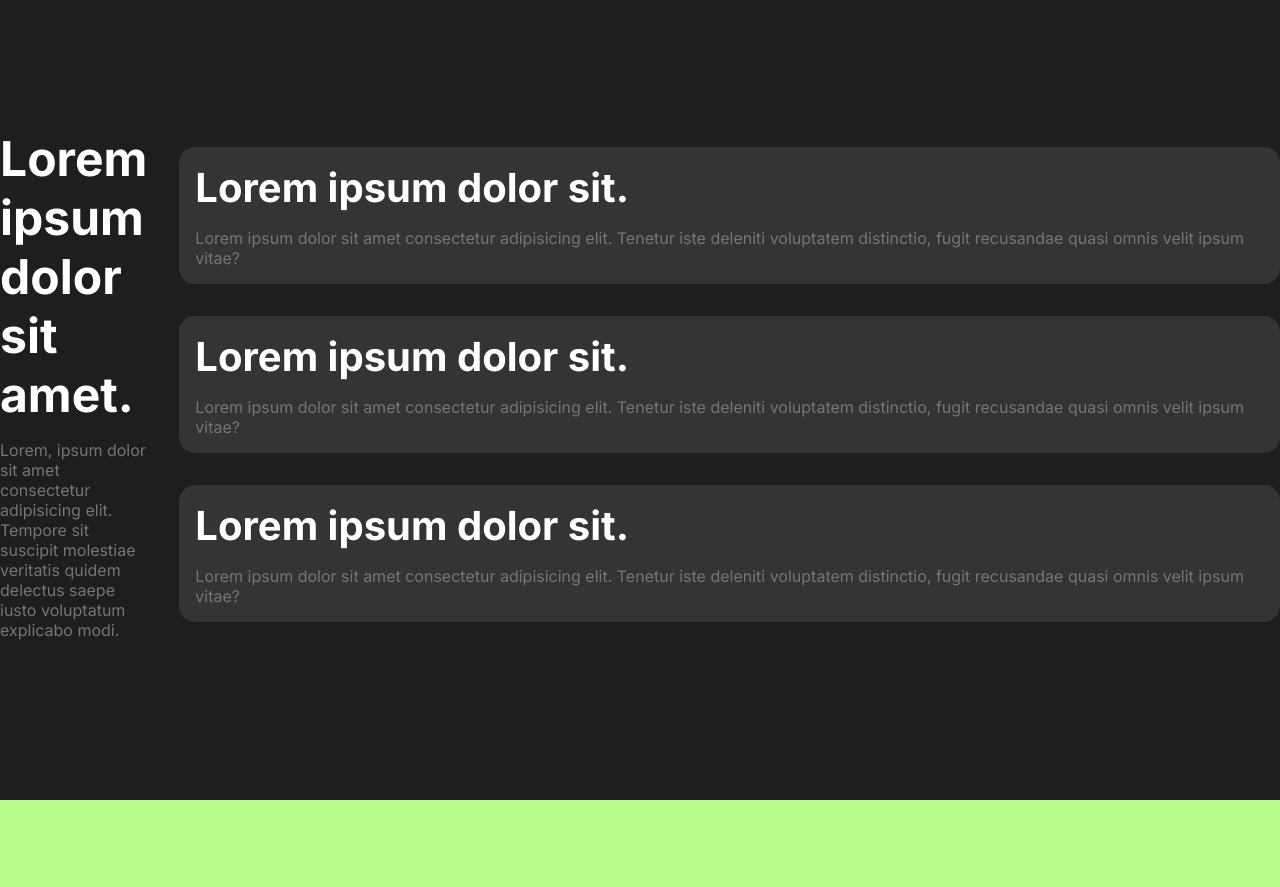
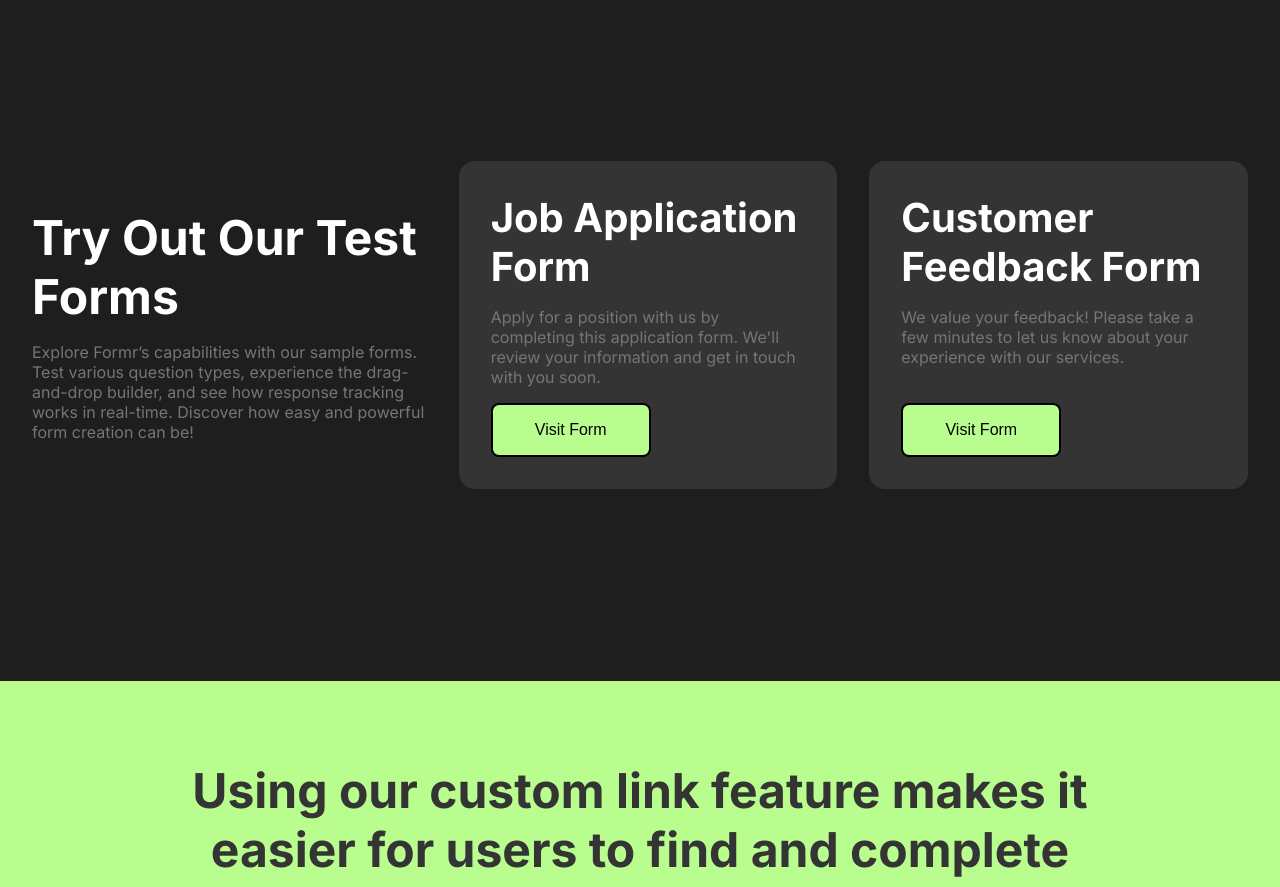
Before and after one commit to Milanb0z/forms-manager, a React (Vite) app in the folder client/: page / in a window 1280 px wide. Shown: the part 1020-1907 px from the top of the page. Built offline with nearby package versions, Linux system fonts and the light colour scheme.

Commit message:
Added: Test Forms

```diff
--- a/client/src/sections/TestForms/TestForms.jsx
+++ b/client/src/sections/TestForms/TestForms.jsx
@@ -1,45 +1,44 @@
 import React from "react";
 import classes from "./TextForms.module.scss";
+import { Button } from "@ui";
+import { Link } from "react-router-dom";
+
+const featuredForms = [
+  {
+    heading: "Job Application Form",
+    desc: "Apply for a position with us by completing this application form. We'll review your information and get in touch with you soon.",
+    solveLink: "/form/id/first",
+  },
+  {
+    heading: "Customer Feedback Form",
+    desc: "We value your feedback! Please take a few minutes to let us know about your experience with our services.",
+    solveLink: "/form/id/test1",
+  },
+];
 
 const TestForms = () => {
   return (
     <div className={classes.wrapper}>
       <section className={classes.forms}>
         <div className={classes.text}>
-          <h2>Lorem ipsum dolor sit amet.</h2>
+          <h2>Try Out Our Test Forms </h2>
           <p>
-            Lorem, ipsum dolor sit amet consectetur adipisicing elit. Tempore
-            sit suscipit molestiae veritatis quidem delectus saepe iusto
-            voluptatum explicabo modi.
+            Explore Formr’s capabilities with our sample forms. Test various
+            question types, experience the drag-and-drop builder, and see how
+            response tracking works in real-time. Discover how easy and powerful
+            form creation can be!
           </p>
         </div>
         <div className={classes.row}>
-          <div className={classes.card}>
-            <h3>Lorem ipsum dolor sit.</h3>
-            <p>
-              Lorem ipsum dolor sit amet consectetur adipisicing elit. Tenetur
-              iste deleniti voluptatem distinctio, fugit recusandae quasi omnis
-              velit ipsum vitae?
-            </p>
-          </div>
-
-          <div className={classes.card}>
-            <h3>Lorem ipsum dolor sit.</h3>
-            <p>
-              Lorem ipsum dolor sit amet consectetur adipisicing elit. Tenetur
-              iste deleniti voluptatem distinctio, fugit recusandae quasi omnis
-              velit ipsum vitae?
-            </p>
-          </div>
-
-          <div className={classes.card}>
-            <h3>Lorem ipsum dolor sit.</h3>
-            <p>
-              Lorem ipsum dolor sit amet consectetur adipisicing elit. Tenetur
-              iste deleniti voluptatem distinctio, fugit recusandae quasi omnis
-              velit ipsum vitae?
-            </p>
-          </div>
+          {featuredForms.map((card, index) => (
+            <div className={classes.card} key={index}>
+              <h3>{card.heading}</h3>
+              <p>{card.desc}</p>
+              <Link to={card.solveLink}>
+                <Button>Visit Form</Button>
+              </Link>
+            </div>
+          ))}
         </div>
       </section>
     </div>
--- a/client/src/sections/TestForms/TextForms.module.scss
+++ b/client/src/sections/TestForms/TextForms.module.scss
@@ -1,7 +1,7 @@
 .wrapper {
   background-color: var(--color-black-02);
-
   margin: 10em 0;
+  padding: 2em;
 }
 
 .text {
@@ -19,16 +19,46 @@
 }
 
 .row {
+  flex: 2;
   display: flex;
-  flex-direction: column;
+
   gap: 2em;
 }
 
 .card {
+  flex: 1;
   background-color: var(--color-black-03);
   border-radius: 1em;
-  padding: 1em;
+  padding: 2em;
   display: flex;
   flex-direction: column;
+  align-items: flex-start;
   gap: 1em;
+
+  h3 {
+    max-width: 15ch;
+  }
+
+  p {
+    margin-bottom: auto;
+  }
 }
+
+@media screen and (max-width: 50em) {
+  .forms {
+    flex-direction: column;
+  }
+}
+
+@media screen and (max-width: 30em) {
+  .forms {
+    text-align: center;
+  }
+  .row {
+    flex-direction: column;
+  }
+
+  .card {
+    align-items: center;
+  }
+}
```
Also changed, not shown: 2 other files (tests, documents, lock files or other folders).
